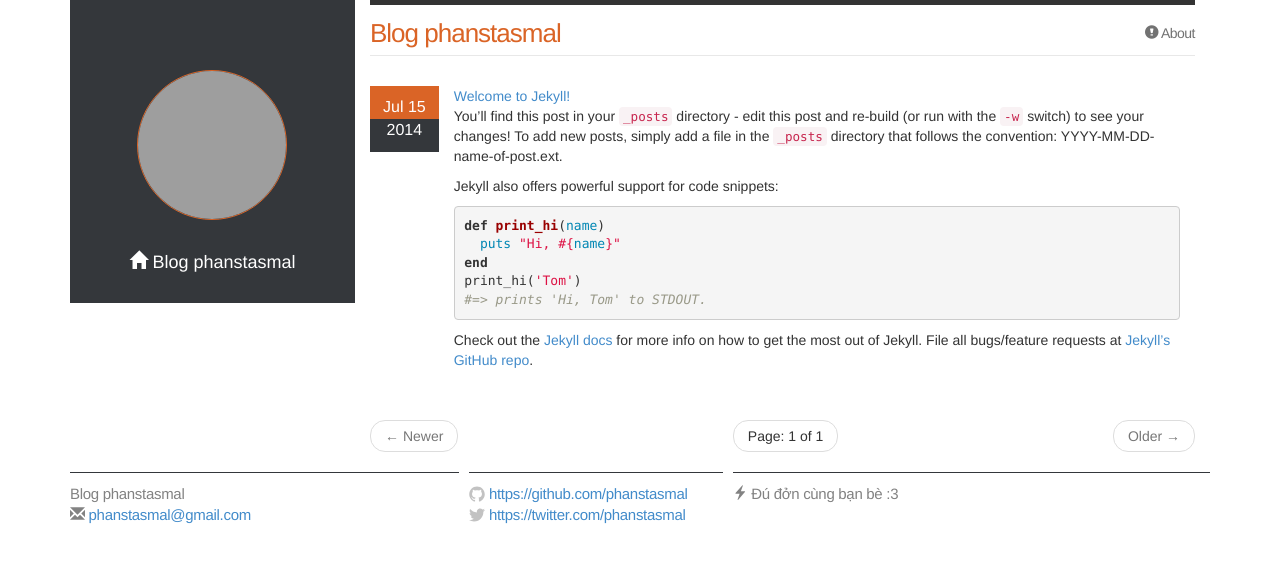
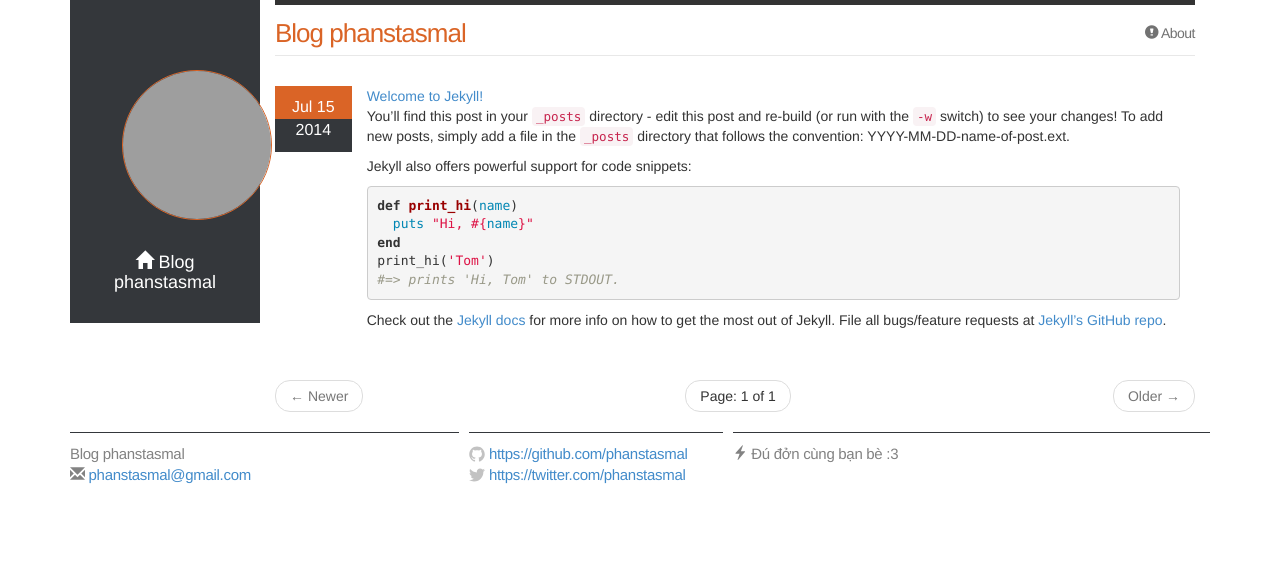
Before and after one commit to phanstasmal/phanstasmal.github.io, a Jekyll site: the page built from index.html, in a window 1280 px wide. Shown: the top 563 px of the page. Built offline with Jekyll 4.4.1, drawn with Linux system fonts in a browser that asks for light colours; the list of posts is cut into pages by our own code; grey boxes are pictures that could not be loaded.

Commit message:
change layout

```diff
--- a/_layouts/default.html
+++ b/_layouts/default.html
@@ -5,10 +5,10 @@
 
     <body>
     <div class="container">
-      <div class="right-bar col-md-3">
+      <div class="right-bar col-md-2">
         {% include rightbar.html %}
       </div>
-      <div class="col-md-9">
+      <div class="col-md-10">
         {% include header.html %}
 
         <div class="page-content">
```
